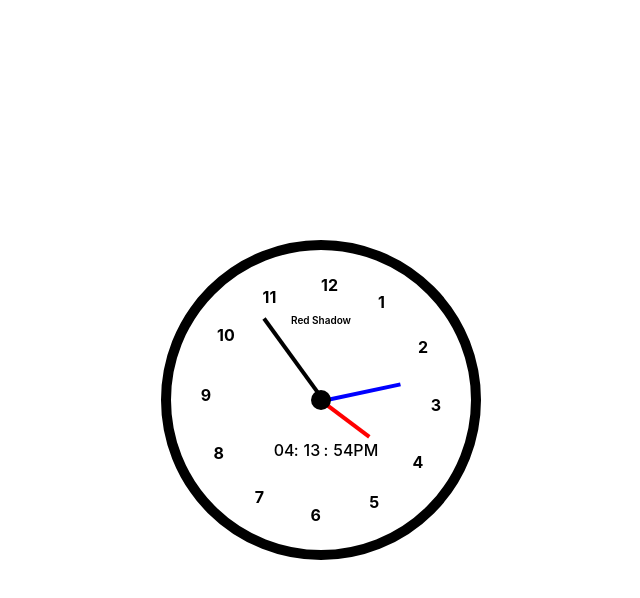
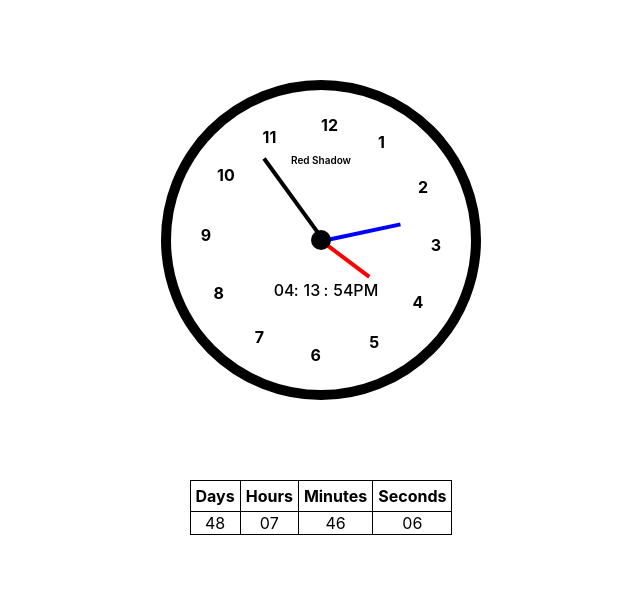
Before and after one commit to red-shadow18/react_clock, a React (Create React App) app: page / in a window 1280 px wide. Shown: the top 598 px of the page, without its empty margins (319-959 px from the left). Built offline with nearby package versions, Linux system fonts and the light colour scheme.

Commit message:
new branch chotu ka bday

```diff
--- a/src/Components/Clock.jsx
+++ b/src/Components/Clock.jsx
@@ -1,5 +1,16 @@
-import React from "react";
+import React, { Fragment } from "react";
 import styled from '@emotion/styled'
+
+let chotuKaBday=new Date("21 Nov 2023 0:0:0").getTime()
+let currentDate=new Date().getTime()
+let distance=(chotuKaBday-currentDate)/1000
+let leftDays=parseInt(distance/(24*60*60))
+distance %=(24*60*60)
+let leftHours=parseInt(distance/(60*60))
+distance %=(60*60)
+let leftMins=parseInt(distance/60)
+let leftSecs=parseInt(distance%60)
+
 
 let date = new Date()
 let secondDeg=date.getSeconds()*6;
@@ -15,7 +26,7 @@ if(hourDig>12){
 }
 
 const ClockContainer=styled.div`
-height:100vh;
+height:60vh;
 display:flex;
 justify-content:center;
 align-items:center;
@@ -120,7 +131,7 @@ align-items:center;
     font-size: 10px;
     font-weight: 600;
     position: absolute;
-    top: 40%;
+    top: 20%;
     left: 50%;
     transform: translate(-50%, -50%);
 }
@@ -130,7 +141,7 @@ align-items:center;
     gap: 5px;
     font-weight: 500;
     font-size: 16px;
-    top: 55%;
+    top: 35%;
     position: absolute;
 
     span {
@@ -150,7 +161,19 @@ b {
     position:absolute;
 }
 `
+const CountDownContainer=styled.div`
+    display: flex;
+    justify-content: center;
 
+    table,th,td {
+        border:1px solid black;
+        border-collapse: collapse;
+    }
+
+    th {
+        padding:5px;
+    }
+`
 
 
 const Clock=()=>{
@@ -179,7 +202,27 @@ const Clock=()=>{
         document.getElementById("digitalSec").innerText=secondDig.toString().padStart(2,"0")
         document.getElementById("digitalSession").innerText=isAM?"AM":"PM"
     },1000)
-    return(
+
+
+    setInterval(()=>{
+
+        distance=(chotuKaBday-currentDate)/1000
+        currentDate=new Date().getTime()
+        leftDays=parseInt(distance/(24*60*60))
+        distance %=(24*60*60)
+        leftHours=parseInt(distance/(60*60))
+        distance %=(60*60)
+        leftMins=parseInt(distance/60)
+        leftSecs=parseInt(distance%60)
+
+
+        document.getElementById("leftDays").innerText=leftDays.toString().padStart(2,"0")
+        document.getElementById("leftHours").innerText=leftHours.toString().padStart(2,"0")
+        document.getElementById("leftMins").innerText=leftMins.toString().padStart(2,"0")
+        document.getElementById("leftSecs").innerText=leftSecs.toString().padStart(2,"0")
+    },1000)
+
+    return(<Fragment>
         <ClockContainer>
             <div className="clockDial">
             <div className="centralPoint"></div>
@@ -212,6 +255,23 @@ const Clock=()=>{
 
             </div>
         </ClockContainer>
+        <CountDownContainer className="countDownTimer">
+                <table>
+                    <tr>
+                        <th>Days</th>
+                        <th>Hours</th>
+                        <th>Minutes</th>
+                        <th>Seconds</th>
+                    </tr>
+                    <tr>
+                        <td id="leftDays">{leftDays}</td>
+                        <td id="leftHours">{leftHours}</td>
+                        <td id="leftMins">{leftMins}</td>
+                        <td id="leftSecs">{leftSecs}</td>
+                    </tr>
+                </table>
+            </CountDownContainer>
+        </Fragment>
     )
 }
 
```
